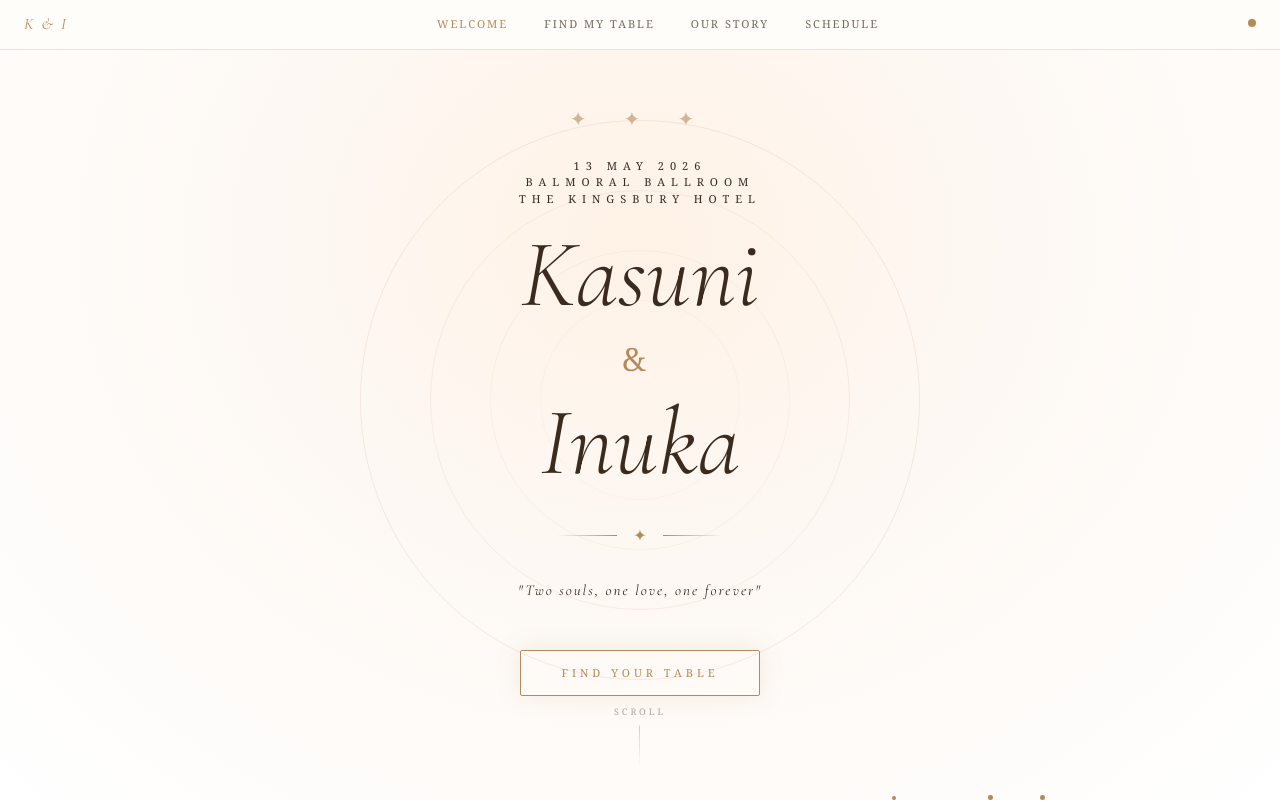
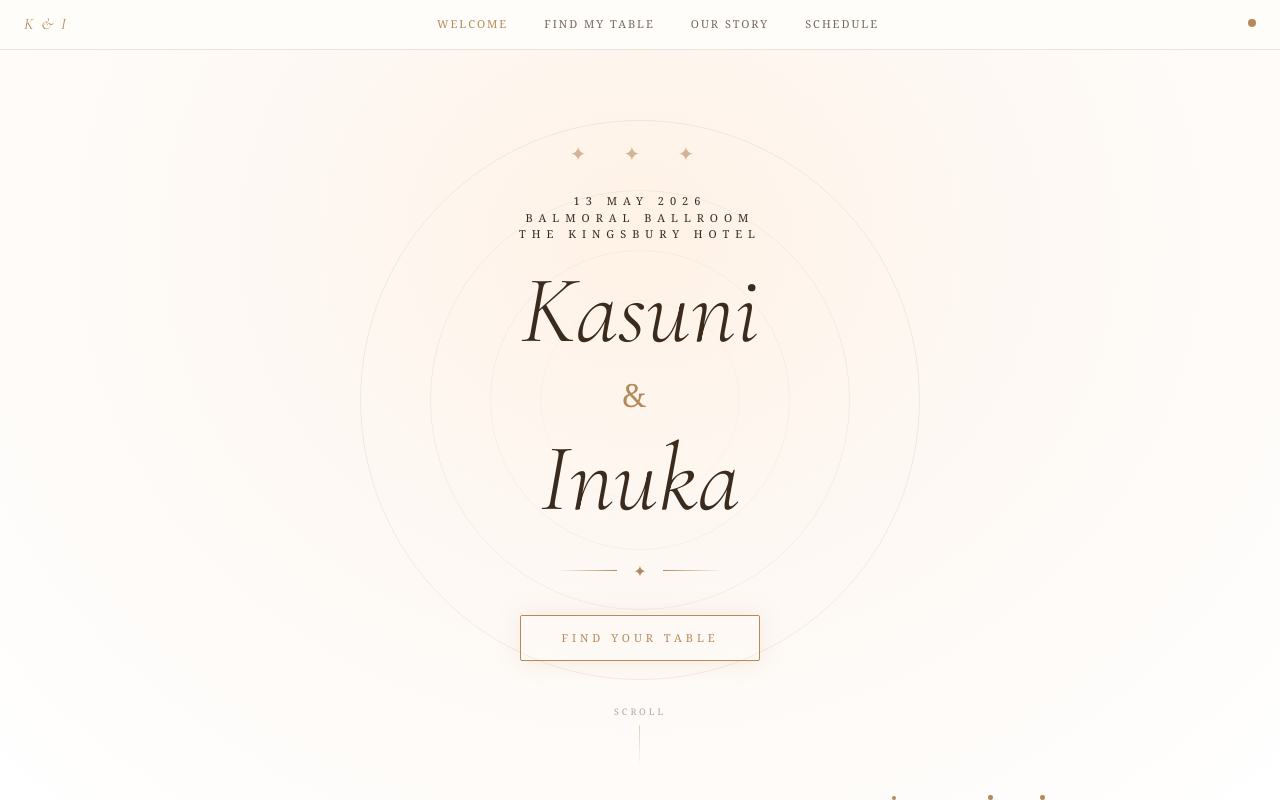
Before and after one commit to kasuninuka/kasuninuka.github.io, a Next.js app: page / in a window 1280 px wide. Shown: the top 802 px of the page. Built offline with nearby package versions, Linux system fonts and the light colour scheme.

Commit message:
remove the tagline

```diff
--- a/app/page.jsx
+++ b/app/page.jsx
@@ -832,14 +832,14 @@ export default function WeddingApp() {
         </div>
 
         {/* Subtitle */}
-        <p style={{
+        {/* <p style={{
           color: INK, fontSize: 15, fontStyle: "italic", letterSpacing: 2,
           opacity: 0.75, marginBottom: 48, textAlign: "center",
           animation: "fadeUp 1s 1.3s both",
           fontFamily: "'Cormorant Garamond', serif",
         }}>
           "Two souls, one love, one forever"
-        </p>
+        </p> */}
 
         {/* CTA */}
         <button onClick={() => scrollTo("finder")} className="cta-btn" style={{
```
